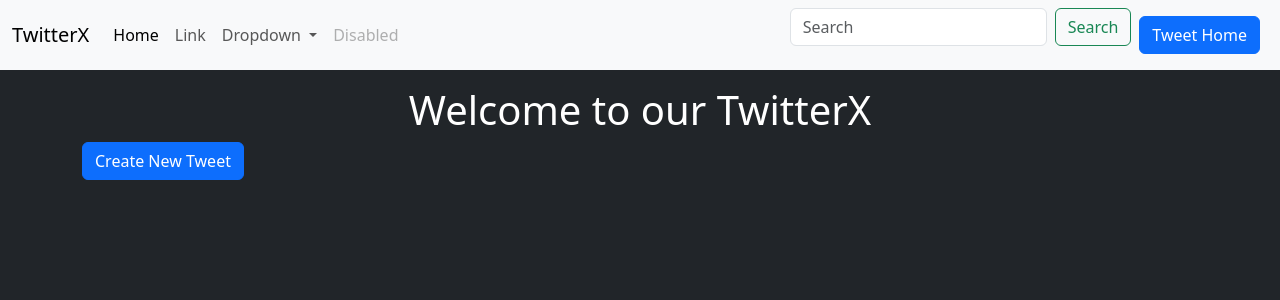
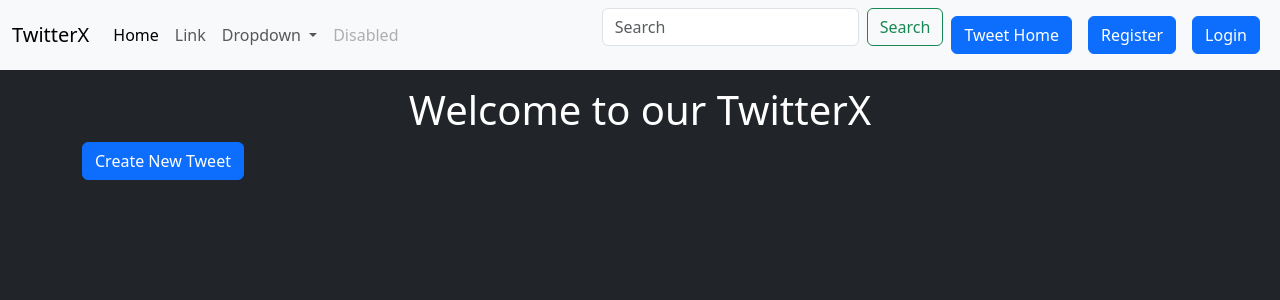
Before and after one commit to hellovisha/Django-Project, a Django app: page /tweets/ in a window 1280 px wide. Shown: the top 300 px of the page. Run offline with Django 5.2, Linux system fonts and the light colour scheme; some libraries are stand-ins or nearby versions.

Commit message:
complete

```diff
--- a/twitterX/templates/layout.html
+++ b/twitterX/templates/layout.html
@@ -50,6 +50,15 @@
               <button class="btn btn-outline-success" type="submit">Search</button>
             </form>
             <a href="{% url 'get_list_of_tweets'%}" class="btn btn-primary mx-2">Tweet Home</a>
+            {% if user.is_authenticated %}
+            <form method="post" action="{% url 'logout' %}">
+              {% csrf_token %}
+              <button class="btn btn-danger" type="submit">Logout</button>
+            </form>
+            {% else %}
+            <a href="{% url 'register'%}" class="btn btn-primary mx-2">Register</a>
+            <a href="{% url 'login'%}" class="btn btn-primary mx-2">Login</a>
+            {% endif %}
           </div>
         </div>
       </nav>
--- a/twitterX/tweets/templates/tweet_list.html
+++ b/twitterX/tweets/templates/tweet_list.html
@@ -12,7 +12,7 @@
 
 <a  class="btn btn-primary" href="{% url  'create_tweet' %}"> Create New  Tweet</a>
 
-<div class="container row gap-3 mt-4">
+<div class="container text-dark row gap-3 mt-4">
    {% for tweet in tweets %}
    <div class="card" style="width: 18rem;">
     <img src="{{tweet.photo.url}}" class="card-img-top" alt="...">
```
Also changed, not shown: twitterX/media/photos/Flux_Dev_Design_a_2D_logo_for_a_YouTube_channel_called_CodeAst_2_pE74UcZ.jpeg (added).
